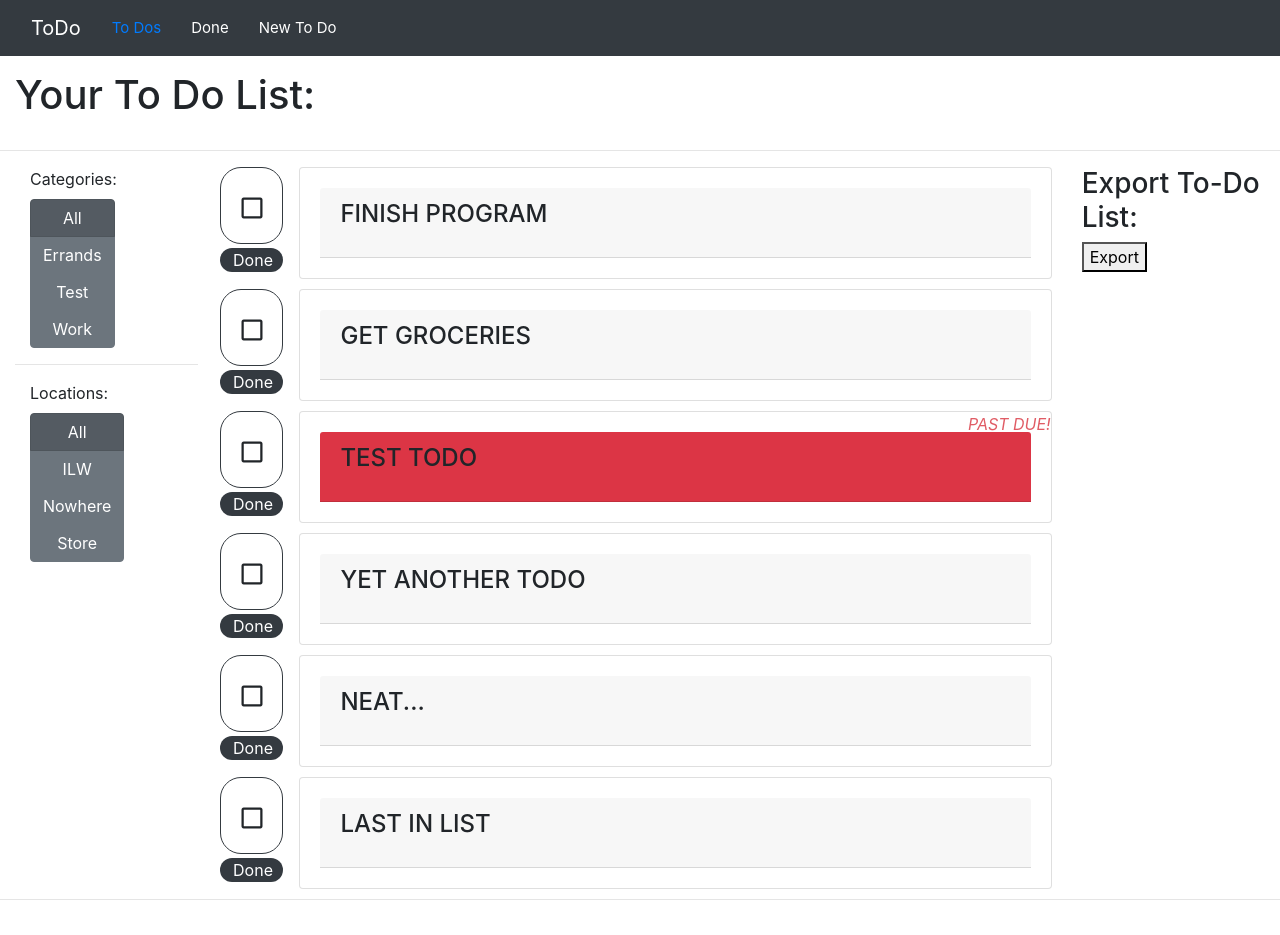
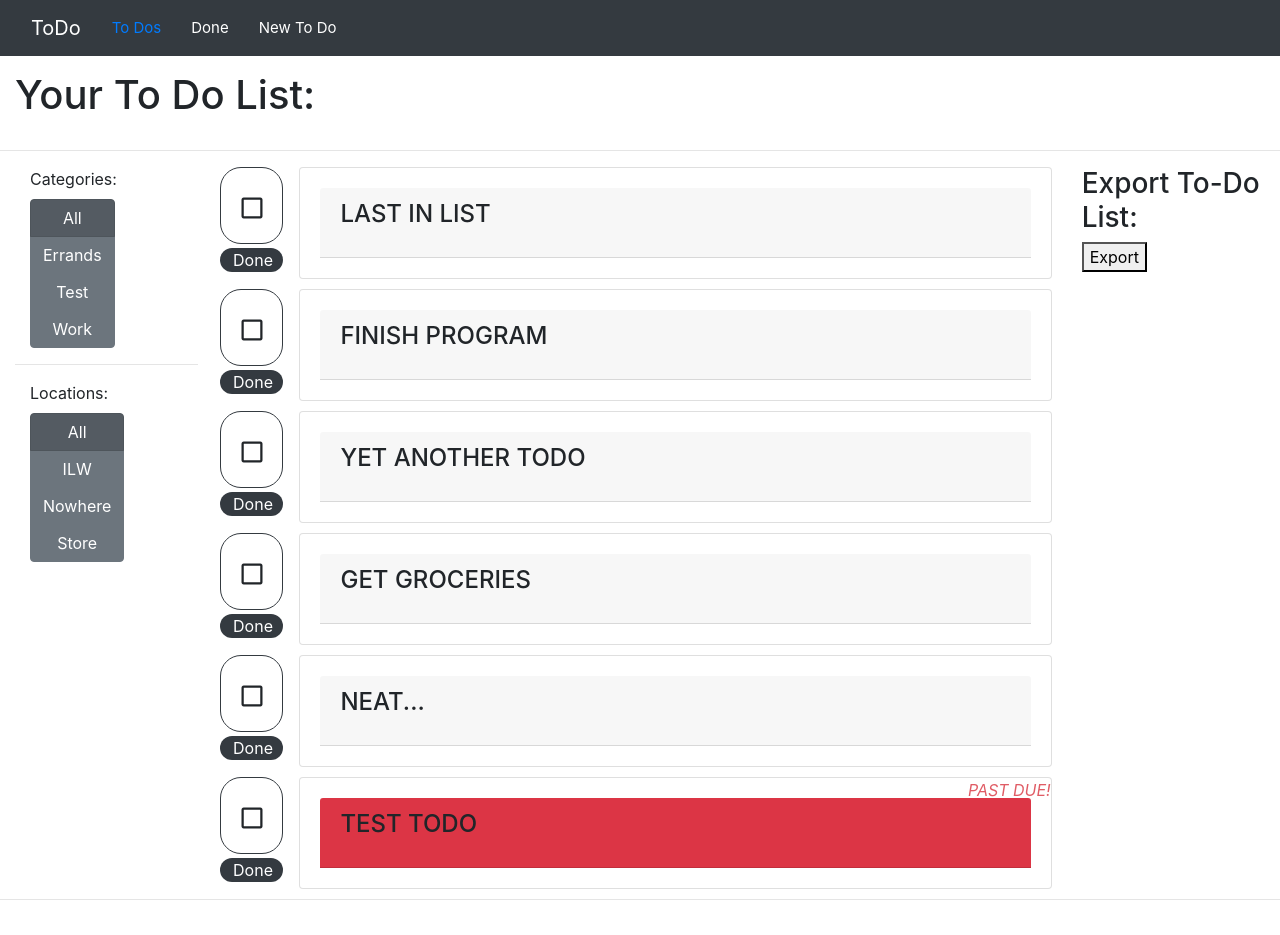
Before and after one commit to giered/to-do-list, an Angular app: page /todo in a window 1280 px wide. Shown: the top 935 px of the page. Built offline with nearby package versions, Linux system fonts and the light colour scheme.

Commit message:
Fixed the sorting that some how broke between the last couple updates.

```diff
--- a/src/app/list/list-todo.component.html
+++ b/src/app/list/list-todo.component.html
@@ -6,7 +6,7 @@
     <div class="col-md-11">
       <td-collapse>
         <div card-head>
-          <em *ngIf="todoItem.dueDate <= currentDate" class="text-right">PAST DUE!</em>
+          <em *ngIf="todoItem.dueDate < currentDate" class="text-right">PAST DUE!</em>
           <div class="card-body">
             <div [ngClass]="{
               'bg-warning': todoItem.dueDate.toLocaleString() === tomorrowDate.toLocaleString(),
--- a/src/app/list/list-todo.component.ts
+++ b/src/app/list/list-todo.component.ts
@@ -32,13 +32,12 @@ export class TodoListComponent implements OnChanges {
   filterTodoCategories(filter: string) {
     if (filter === 'all') {
       this.visibleTodoItems = this.todoItems.slice(0);
-      this.visibleTodoItems.sort(sortByPriority);
     } else {
       this.visibleTodoItems = this.todoItems.filter(todoItem => {
         return todoItem.category === filter;
       });
-      this.visibleTodoItems.sort(sortByPriority);
     }
+    this.visibleTodoItems.sort(sortByPriority);
   }
 
   filterTodoLocations(filter: string) {
@@ -60,12 +59,12 @@ export class TodoListComponent implements OnChanges {
 /// Sort the array based on the priority of the item.
 function sortByPriority(s1: ITodo, s2: ITodo) {
   if (s1.priority < s2.priority) {
-    return 0;
+    return -1;
   } else if (s1.priority > s2.priority) {
     return 1;
   } else {
     if (s1.dueDate > s2.dueDate) {
-      return 1;
+      return 0;
     }
     return -1;
   }
```
